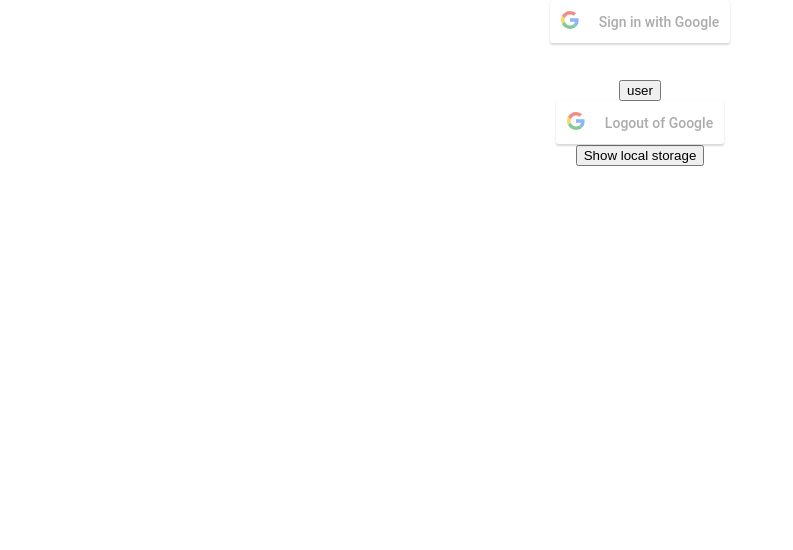
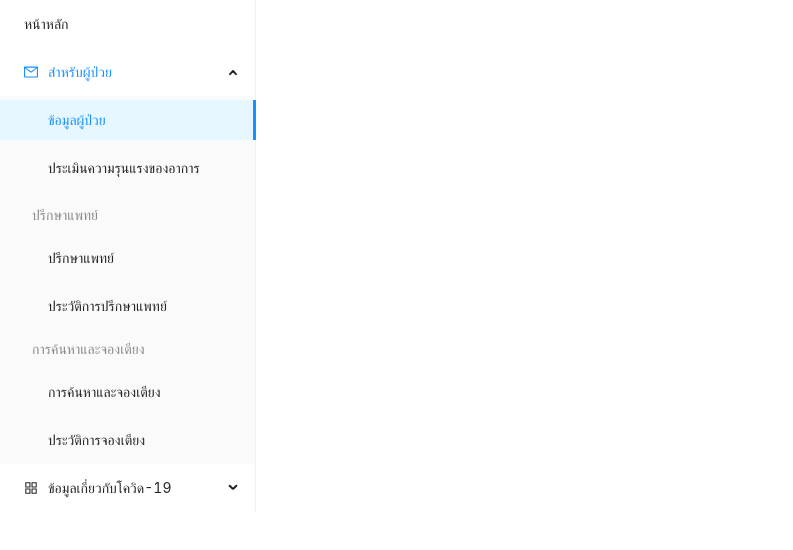
Before and after one commit to Raining-Forever/Bed-Service-Provider, a React (Create React App) app: page / in a window 1280 px wide. Shown: the top 550 px of the page, without its empty margins (0-793 px from the left). Built offline with nearby package versions, Linux system fonts and the light colour scheme.

Commit message:
start navbar implementation

```diff
--- a/package.json
+++ b/package.json
@@ -6,9 +6,11 @@
     "@testing-library/jest-dom": "^5.14.1",
     "@testing-library/react": "^11.2.7",
     "@testing-library/user-event": "^12.8.3",
+    "antd": "^4.17.1",
     "react": "^17.0.2",
     "react-dom": "^17.0.2",
     "react-google-login": "^5.2.2",
+    "react-router-dom": "^6.0.2",
     "react-scripts": "^4.0.3",
     "web-vitals": "^1.1.2"
   },
--- a/src/App.js
+++ b/src/App.js
@@ -1,12 +1,13 @@
 import "./App.css";
 import Login from "./components/Login";
 import Logout from "./components/Logout";
+import Navbar from "./components/Navbar";
 
 function App() {
   return (
     <div className="App">
       {/* {localStorage.getItem("isLogin") ? <Logout /> : <Login />} */}
-      <Login />
+      {/* <Login />
       <Logout />
       <button
         onClick={() => {
@@ -14,7 +15,8 @@ function App() {
         }}
       >
         Show local storage
-      </button>
+      </button> */}
+      <Navbar />
     </div>
   );
 }
--- /dev/null
+++ b/src/components/Navbar/index.css
@@ -0,0 +1,6 @@
+@import "~antd/dist/antd.css";
+
+.eiei {
+  display: flex;
+  flex-direction: column;
+}
--- /dev/null
+++ b/src/components/Navbar/index.js
@@ -0,0 +1,66 @@
+import React from "react";
+import {
+  NavLink,
+  Route,
+  BrowserRouter as Router,
+  Switch,
+  Link,
+} from "react-router-dom";
+import "./index.css";
+
+import { Menu } from "antd";
+import {
+  AppstoreOutlined,
+  MailOutlined,
+  SettingOutlined,
+} from "@ant-design/icons";
+
+const { SubMenu } = Menu;
+
+export default function Navbar() {
+  return (
+    <Router>
+      <Menu
+        style={{ width: 256 }}
+        defaultSelectedKeys={["1"]}
+        defaultOpenKeys={["sub1"]}
+        mode="inline"
+      >
+        <Menu.Item key="0">
+          <NavLink to="/dashboard" activeclassname="selectedLink">
+            หน้าหลัก
+          </NavLink>
+        </Menu.Item>
+        <SubMenu key="sub1" icon={<MailOutlined />} title="สำหรับผู้ป่วย">
+          <Menu.Item key="1">
+            <NavLink to="/dashboard" activeclassname="selectedLink">
+              ข้อมูลผู้ป่วย
+            </NavLink>
+          </Menu.Item>
+          <Menu.Item key="2">
+            <NavLink to="/dashboard" activeclassname="selectedLink">
+              ประเมินความรุนแรงของอาการ
+            </NavLink>
+          </Menu.Item>
+          <Menu.ItemGroup key="g1" title="ปรึกษาแพทย์">
+            <Menu.Item key="3">ปรึกษาแพทย์</Menu.Item>
+            <Menu.Item key="4">ประวัติการปรึกษาแพทย์</Menu.Item>
+          </Menu.ItemGroup>
+          <Menu.ItemGroup key="g2" title="การค้นหาและจองเตียง">
+            <Menu.Item key="5">การค้นหาและจองเตียง</Menu.Item>
+            <Menu.Item key="6">ประวัติการจองเตียง</Menu.Item>
+          </Menu.ItemGroup>
+        </SubMenu>
+
+        <SubMenu
+          key="sub2"
+          icon={<AppstoreOutlined />}
+          title="ข้อมูลเกี่ยวกับโควิด-19"
+        >
+          <Menu.Item key="7">ข้อควรปฏิบัติเมื่อติด โควิด-19</Menu.Item>
+          <Menu.Item key="8">ข้อมูลติดต่อหน่วยงานอื่น</Menu.Item>
+        </SubMenu>
+      </Menu>
+    </Router>
+  );
+}
--- a/src/index.js
+++ b/src/index.js
@@ -1,15 +1,10 @@
-import React from 'react';
-import ReactDOM from 'react-dom';
-import './index.css';
-import App from './App';
-import reportWebVitals from './reportWebVitals';
+import React from "react";
+import ReactDOM from "react-dom";
+import "./index.css";
+import App from "./App";
+import reportWebVitals from "./reportWebVitals";
 
-ReactDOM.render(
-  <React.StrictMode>
-    <App />
-  </React.StrictMode>,
-  document.getElementById('root')
-);
+ReactDOM.render(<App />, document.getElementById("root"));
 
 // If you want to start measuring performance in your app, pass a function
 // to log results (for example: reportWebVitals(console.log))
```
Also changed, not shown: 1 other file (tests, documents, lock files or other folders).
